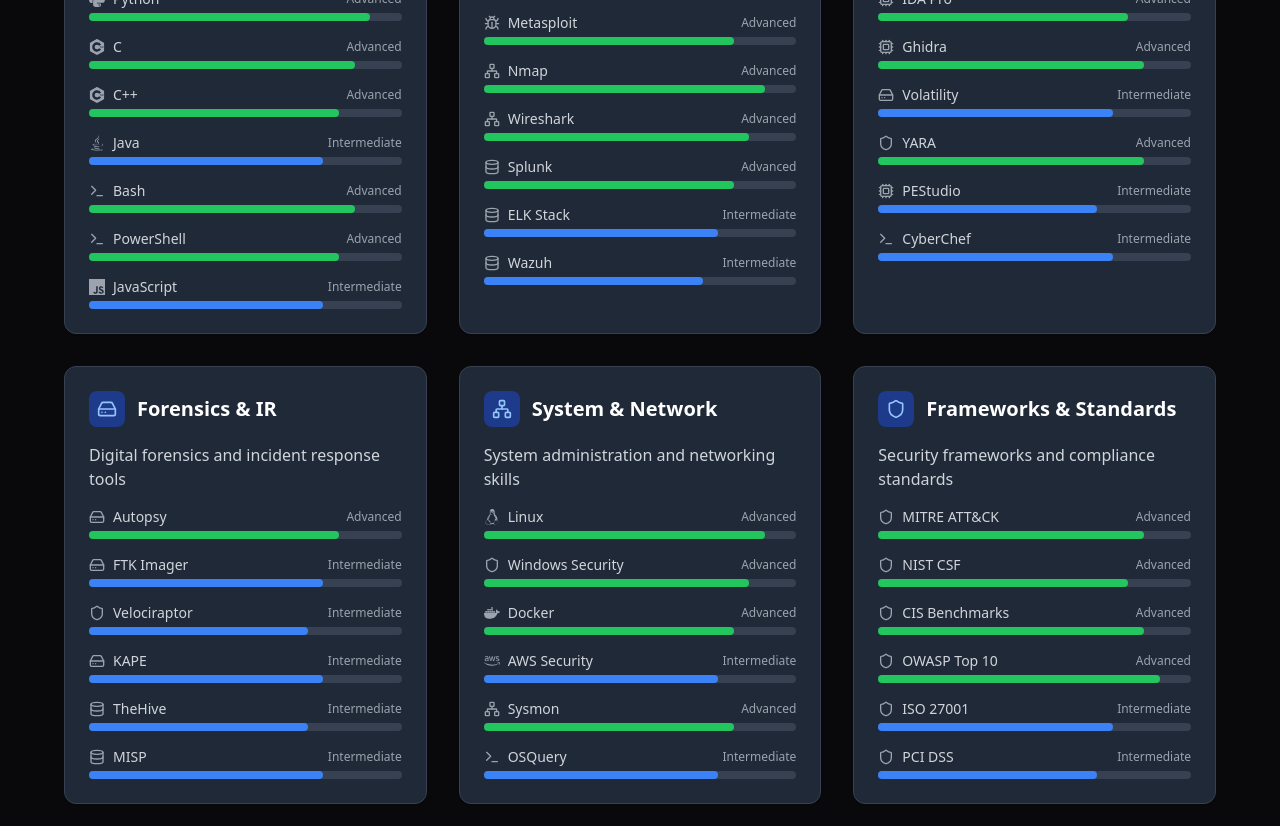
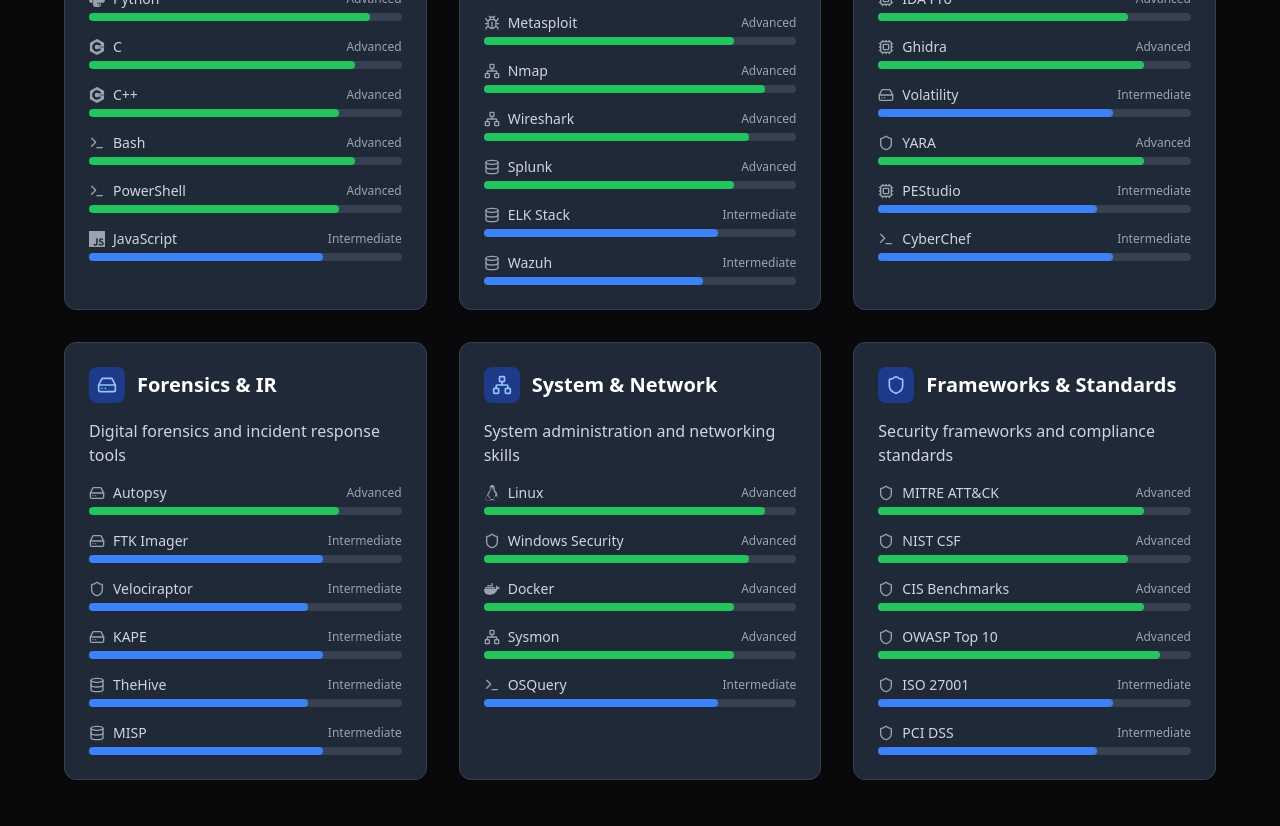
Before and after one commit to ethic-bakeery/Portfolio, a Next.js app: page /skills in a window 1280 px wide. Shown: the part 500-1326 px from the top of the page. Built offline with nearby package versions, Linux system fonts and the light colour scheme; no server answers.

Commit message:
fix Java Import

```diff
--- a/src/app/skills/page.tsx
+++ b/src/app/skills/page.tsx
@@ -6,7 +6,7 @@
   SiPython,
   SiCplusplus,
   SiDocker,
-  SiAmazonaws,
+  SiAmazon,
   SiPostgresql,
   SiGit,
   SiMysql,
@@ -17,8 +17,8 @@
   SiLinux,
   SiBootstrap,
   SiSpringboot,
-  SiJava,
-} from "react-icons/si";
+} from 'react-icons/si';
+
 import Navbar from "@/components/Navbar";
 import { Database, Shield, Cpu, Network, Terminal, Bug, HardDrive, Code } from "lucide-react";
 
@@ -30,7 +30,6 @@
       { name: "Python", icon: SiPython, level: 90 },
       { name: "C", icon: SiCplusplus, level: 85 },
       { name: "C++", icon: SiCplusplus, level: 80 },
-      { name: "Java", icon: SiJava, level: 75 },
       { name: "Bash", icon: Terminal, level: 85 },
       { name: "PowerShell", icon: Terminal, level: 80 },
       { name: "JavaScript", icon: SiJavascript, level: 75 },
@@ -80,7 +79,6 @@
       { name: "Linux", icon: SiLinux, level: 90 },
       { name: "Windows Security", icon: Shield, level: 85 },
       { name: "Docker", icon: SiDocker, level: 80 },
-      { name: "AWS Security", icon: SiAmazonaws, level: 75 },
       { name: "Sysmon", icon: Network, level: 80 },
       { name: "OSQuery", icon: Terminal, level: 75 },
     ],
```
